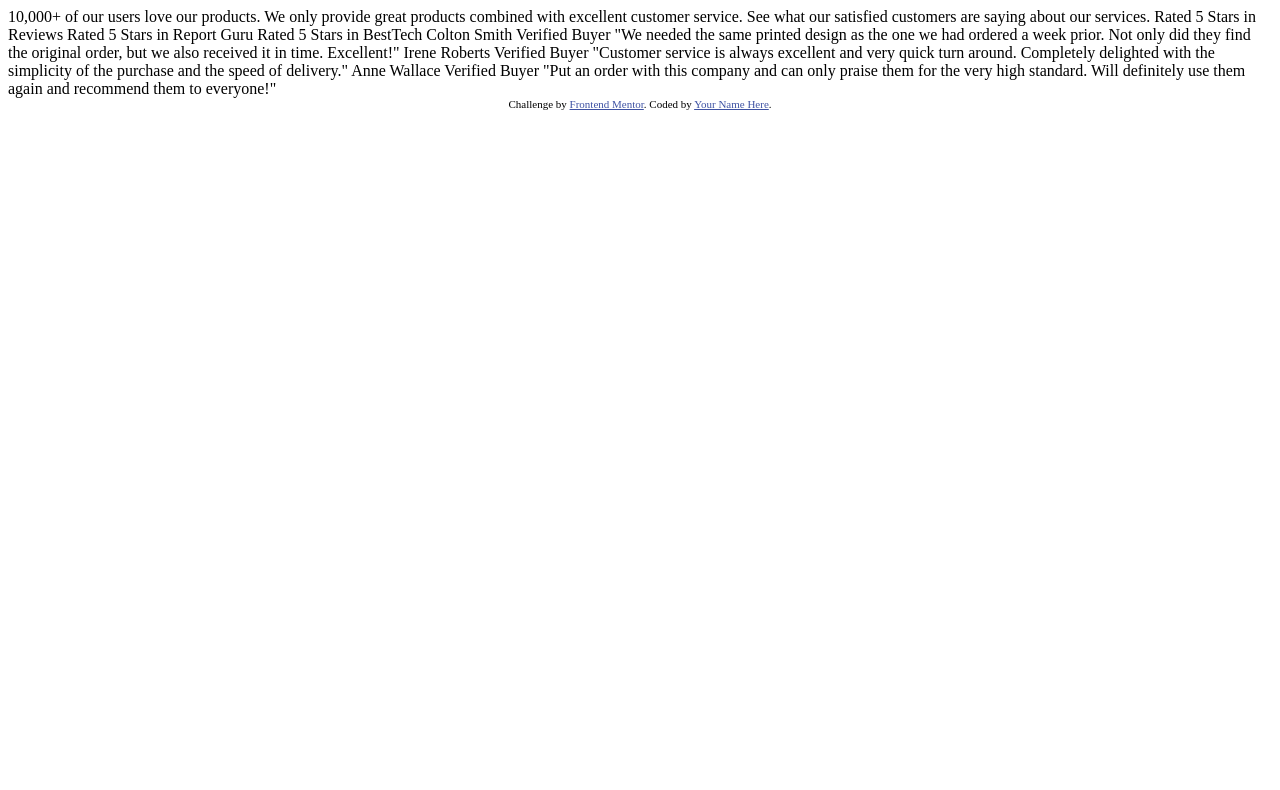
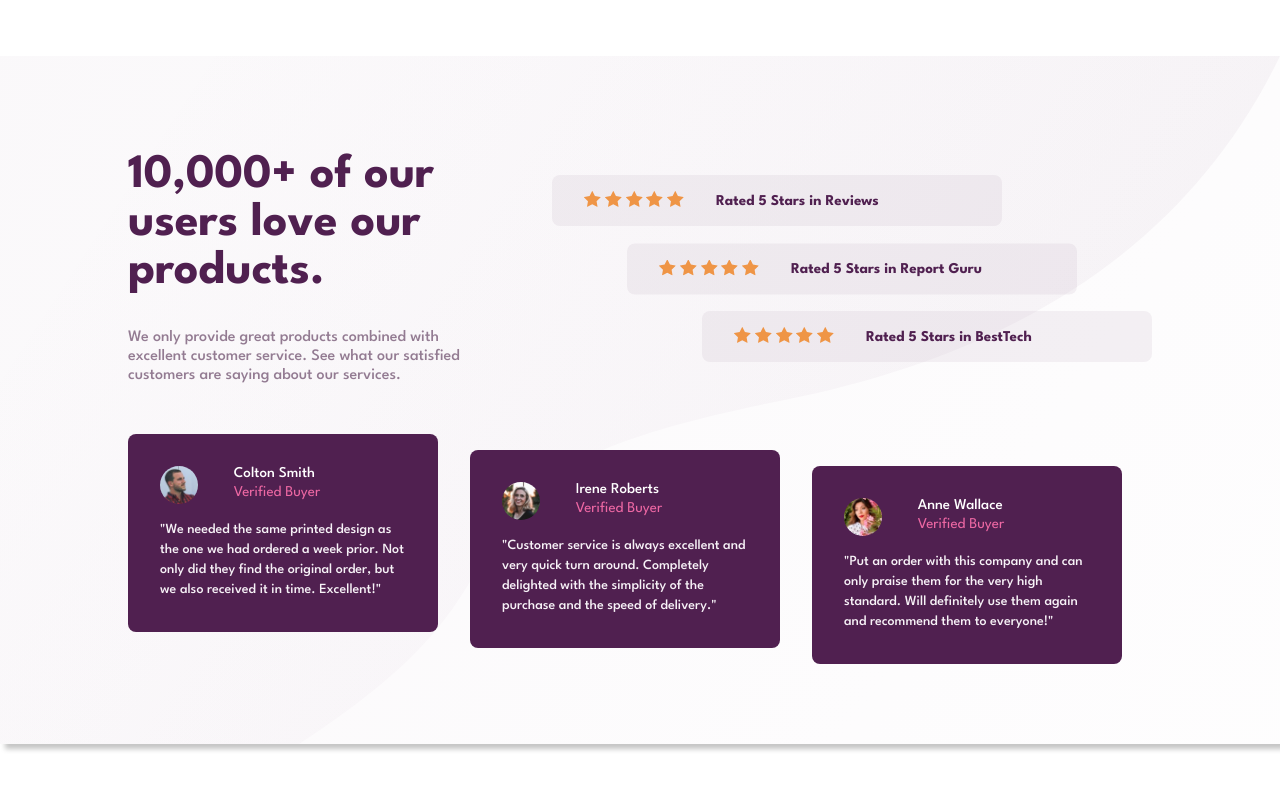
Before and after one commit to giorgianvatra/social-proof-section-master, a plain HTML site: page index.html in a window 1280 px wide. Drawn offline with Linux system fonts and the light colour scheme.

Commit message:
finnished work

```diff
--- a/index.html
+++ b/index.html
@@ -9,53 +9,112 @@
       rel="icon"
       type="image/png"
       sizes="32x32"
-      href="./images/favicon-32x32.png"
-    />
-
+      href="./images/favicon-32x32.png" />
     <title>Frontend Mentor | Social proof section</title>
-
-    <!-- Feel free to remove these styles or customise in your own stylesheet 👍 -->
-    <style>
-      .attribution {
-        font-size: 11px;
-        text-align: center;
-      }
-      .attribution a {
-        color: hsl(228, 45%, 44%);
-      }
-    </style>
+    <link rel="stylesheet" href="style.css" />
+    <link href="https://fonts.googleapis.com/css2?family=League+Spartan:wght@400;500;700&display=swap" rel="stylesheet">
   </head>
   <body>
-    10,000+ of our users love our products.
 
-    We only provide great products combined with excellent customer service.
-    See what our satisfied customers are saying about our services.
-
-    Rated 5 Stars in Reviews
-    Rated 5 Stars in Report Guru
-    Rated 5 Stars in BestTech
-
-    Colton Smith
-    Verified Buyer
-    "We needed the same printed design as the one we had ordered a week prior.
-    Not only did they find the original order, but we also received it in time.
-    Excellent!"
-
-    Irene Roberts
-    Verified Buyer
-    "Customer service is always excellent and very quick turn around. Completely
-    delighted with the simplicity of the purchase and the speed of delivery."
-
-    Anne Wallace
-    Verified Buyer
-    "Put an order with this company and can only praise them for the very high
-    standard. Will definitely use them again and recommend them to everyone!"
-
-    <div class="attribution">
-      Challenge by
-      <a href="https://www.frontendmentor.io?ref=challenge" target="_blank"
-        >Frontend Mentor</a
-      >. Coded by <a href="#">Your Name Here</a>.
-    </div>
+    <!-- Container start -->
+    <main class="container">
+      <!-- upper half -->
+      <div class="up-section">
+        <!-- left sectio -->
+        <div class="left-section">
+          <h1 class="title" role="heading">
+            10,000+ of our users love our products.
+          </h1>
+          <p class="description">
+            We only provide great products combined with excellent customer
+            service. See what our satisfied customers are saying about our
+            services.
+          </p>
+        </div>
+        <!-- End of the left section -->
+        <!-- Staart of the right section -->
+        <div class="right-side">
+          <div class="rating one">
+            <div class="stars">
+              <img src="images/icon-star.svg" alt="star icon" class="str" />
+              <img src="images/icon-star.svg" alt="star icon" class="str" />
+              <img src="images/icon-star.svg" alt="star icon" class="str" />
+              <img src="images/icon-star.svg" alt="star icon" class="str" />
+              <img src="images/icon-star.svg" alt="star icon" class="str" />
+            </div>
+            <p>Rated 5 Stars in Reviews</p>
+          </div>
+          <div class="rating two">
+            <div class="stars">
+              <img src="images/icon-star.svg" alt="star icon" class="str" />
+              <img src="images/icon-star.svg" alt="star icon" class="str" />
+              <img src="images/icon-star.svg" alt="star icon" class="str" />
+              <img src="images/icon-star.svg" alt="star icon" class="str" />
+              <img src="images/icon-star.svg" alt="star icon" class="str" />
+            </div>
+            <p>Rated 5 Stars in Report Guru</p>
+          </div>
+          <div class="rating three">
+            <div class="stars">
+              <img src="images/icon-star.svg" alt="star icon" class="str" />
+              <img src="images/icon-star.svg" alt="star icon" class="str" />
+              <img src="images/icon-star.svg" alt="star icon" class="str" />
+              <img src="images/icon-star.svg" alt="star icon" class="str" />
+              <img src="images/icon-star.svg" alt="star icon" class="str" />
+            </div>
+            <p>Rated 5 Stars in BestTech</p>
+          </div>
+        </div>
+      </div>
+      <!-- End of the left section and the first half of the container -->
+      <!-- Start of the second half of the container -->
+      <div class="down-section">
+        <div class="profile-card colton">
+          <div class="profile-section">
+            <img
+              src="images/image-colton.jpg"
+              alt="Colton's piture"
+              class="profile" />
+            <p class="name">Colton Smith</p>
+            <p class="position">Verified Buyer</p>
+          </div>
+          <p class="quote">
+            "We needed the same printed design as the one we had ordered a week
+            prior. Not only did they find the original order, but we also
+            received it in time. Excellent!"
+          </p>
+        </div>
+        <div class="profile-card irene">
+          <div class="profile-section">
+            <img
+              src="images/image-irene.jpg"
+              alt="Irene's piture"
+              class="profile" />
+            <p class="name">Irene Roberts</p>
+            <p class="position">Verified Buyer</p>
+          </div>
+          <p class="quote">
+            "Customer service is always excellent and very quick turn around.
+            Completely delighted with the simplicity of the purchase and the
+            speed of delivery."
+          </p>
+        </div>
+        <div class="profile-card anne">
+          <div class="profile-section">
+            <img
+              src="images/image-anne.jpg"
+              alt="Anne's piture"
+              class="profile" />
+            <p class="name">Anne Wallace</p>
+            <p class="position">Verified Buyer</p>
+          </div>
+          <p class="quote">
+            "Put an order with this company and can only praise them for the
+            very high standard. Will definitely use them again and recommend
+            them to everyone!"
+          </p>
+        </div>
+      </div>
+    </main>
   </body>
 </html>
--- /dev/null
+++ b/style.css
@@ -0,0 +1,195 @@
+* {
+  margin: 0;
+  padding: 0;
+  box-sizing: border-box;
+}
+
+body {
+  font-family: "League Spartan", sans-serif;
+  font-size: 15px; ;
+}
+.container {
+  position: absolute;
+  left: 50%;
+  top: 50%;
+  transform: translate(-50%, -50%);
+}
+
+
+.up-section {
+  display: flex;
+  flex-direction: column;
+  gap: 1.5rem;
+  text-align: center;
+}
+.title {
+  color: hsl(300, 43%, 22%);
+  padding-bottom: 1rem;
+  font-size: 2.1rem;
+  line-height: 1.6rem;
+}
+.description {
+  color: hsl(303, 10%, 53%);
+  font-weight: 500;
+  line-height: 1.2rem;
+  font-size: 15px;
+}
+
+.right-side {
+  display: grid;
+  grid-template-rows: 1fr 1fr 1fr;
+  gap: 1rem;
+}
+.rating {
+  display: flex;
+  flex-direction: column;
+  gap: 0.5rem;
+  padding: 0.75rem;
+  background-color: hsla(300, 43%, 22%, 0.058);
+  border-radius: 0.5rem;
+}
+
+.rating p{
+  color:hsl(300, 43%, 22%);
+  font-weight: 700; ;
+}
+
+
+.profile-card {
+    display: grid;
+    background-color: hsl(300, 43%, 22%);
+    gap: 1rem;
+    margin: 1rem 0;
+    padding: 1.5rem;
+    border-radius: 0.5rem;
+}
+.profile-section {
+  display: grid;
+  grid-template-areas:
+    "one two"
+    "one three";
+    grid-template-columns: 30% 90%;
+
+}
+.profile-section .profile {
+  grid-area: one;
+  width: 2.4rem;
+  border-radius: 2rem;
+  margin-right: 1rem;
+}
+.name {
+  grid-area: two;
+  font-weight: 500;
+  color: white;
+}
+.position {
+  grid-area: three;
+  color: hsl(333, 80%, 67%);
+}
+.quote{
+  color:  hsl(300, 24%, 96%);
+  font-weight: 500;
+  line-height: 20px;
+  font-size: 14px;
+
+}
+
+@media (max-width: 600px) {
+  .container {
+    width: 300  px;
+    display: grid;
+    gap: 2rem;
+    background-image: url(images/bg-pattern-top-mobile.svg),
+      url(images/bg-pattern-bottom-mobile.svg);
+    background-position: top right, bottom left;
+    background-repeat: no-repeat;
+    background-size: cover;
+    box-shadow: 5px 5px 5px rgba(0, 0, 0, 0.232);
+    padding: 4rem 1rem;
+  }
+  .up-section {
+    text-align: center;
+  }
+}
+
+@media (min-width: 600px) {
+    .container {
+    max-width:1440px;
+
+    display: grid;
+    gap: 2rem;
+    background-image: url(images/bg-pattern-top-mobile.svg),
+      url(images/bg-pattern-bottom-mobile.svg);
+    background-position: top right, bottom left;
+    background-repeat: no-repeat;
+    background-size: cover;
+    box-shadow: 5px 5px 5px rgba(0, 0, 0, 0.232);
+    padding: 6rem 8rem;
+  }
+  .up-section {
+    text-align: left;;
+   display: flex;
+   flex-direction: row;
+   justify-content: space-between;
+  }
+  .title{
+    width: 400px;
+    line-height: 3rem;
+    font-size: 3rem;
+
+  }
+  .description{
+    width: 350px;
+    margin-top: 1rem;
+    font-size: 1rem;
+  }
+.right-side{
+  position: relative;
+  width: 600px;
+
+}
+.rating{
+
+  display: flex;
+  flex-direction: row;
+  align-items: center;
+  width: 450px;
+  padding: 1rem 2rem;
+  gap: 2rem;
+}
+.one{
+    position: absolute;
+    top:10%;
+    left: 0;
+}
+.two{
+  position: absolute;
+  top: 50%;
+  left: 50%;
+  transform: translate(-50%, -50%);
+}
+.three{
+position: absolute;
+right: 0;
+bottom: 10%;
+}
+.down-section{
+  position: relative;
+  display: flex;
+  flex-direction: row;
+  gap: 2rem;
+
+}
+.profile-card{
+  width: 310px;
+  padding: 2rem;
+}
+.irene{
+  position: relative;
+  top: 1rem;
+}
+.anne{
+  position: relative;
+  top: 2rem;
+}
+}
```
